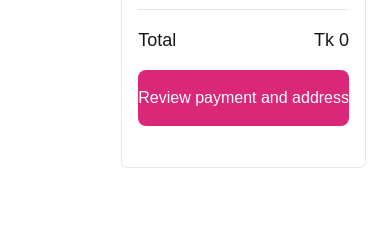
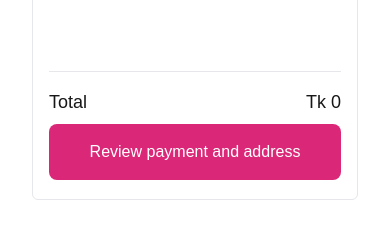
Before and after one commit to meherab-hossain/restaurent-pos-web, a Next.js app: page /dashboard in a window 390 px wide. Shown: the part 652-882 px from the top of the page. Before the commit the page ends 844 px from the top, so only its background shows below. Built offline with nearby package versions, Linux system fonts and the light colour scheme; no server answers.

Commit message:
ui updated

```diff
--- a/src/components/MenuItemVarients.tsx
+++ b/src/components/MenuItemVarients.tsx
@@ -1,3 +1,4 @@
+/* eslint-disable @typescript-eslint/no-unused-vars */
 /* eslint-disable @typescript-eslint/no-explicit-any */
 
 const MenuItemVarients = ({varients}: any) => {
--- a/src/components/common/CartItem.tsx
+++ b/src/components/common/CartItem.tsx
@@ -25,8 +25,8 @@ const CartItem = () => {
   };
 
   return (
-    <div className="max-w-md mx-auto bg-white p-4 space-y-2 border rounded-md h-[calc(100vh-250px)]">
-      <div className="h-[calc(100%-150px)] overflow-y-auto">
+    <div className="max-w-lg mx-auto bg-white p-4 space-y-2 border rounded-md h-[calc(100vh-230px)]">
+      <div className="h-[calc(100%-120px)] overflow-y-auto">
         <h2 className="text-xl font-semibold mb-4">Your items</h2>
 
         <div className="space-y-4">
@@ -64,6 +64,7 @@ const CartItem = () => {
         </div>
       </div>
 
+      <div className="flex flex-col justify-end">
       <div className="border-t pt-4">
         <div className="flex justify-between items-center mb-2">
           <div className="text-lg font-medium">Total</div>
@@ -71,9 +72,10 @@ const CartItem = () => {
         </div>
       </div>
 
-      <button className="w-full bg-pink-600 text-white py-4 rounded-lg hover:bg-pink-700 transition-colors">
+      <button className="w-full bg-pink-600 text-white px-2 py-4 rounded-lg hover:bg-pink-700 transition-colors">
         Review payment and address
       </button>
+      </div>
     </div>
   );
 };
--- a/src/pages/dashboard/index.tsx
+++ b/src/pages/dashboard/index.tsx
@@ -250,17 +250,17 @@ const DashboardPage = () => {
 
       <div className="px-4 py-6 lg:m-8 m-4">
         {/* Menu Sections */}
-        <div ref={menuRef} className="space-y-8 mt-8">
+        <div ref={menuRef} className="space-y-8 mt-8 w-full lg:w-[73%]">
           {categoriesData.map((category) => (
             <section
               key={category?.id}
               id={category?.id}
-              className="menu-section space-y-4"
+              className="menu-section space-y-4 w-full"
             >
               <h2 className="text-2xl font-bold flex items-center space-x-2">
                 <span>{category?.name}</span>
               </h2>
-              <div className="grid grid-cols-1 md:grid-cols-2 lg:grid-cols-3 gap-6">
+              <div className="grid grid-cols-1 lg:grid-cols-2 xl:grid-cols-3 gap-3">
                 {category?.menu_items
                   .filter((item:any) => item?.category_id === category?.id)
                   .map((item:any) => (
@@ -302,7 +302,7 @@ const DashboardPage = () => {
         </div>
 
         {/* Cart Preview */}
-        <div className="fixed bottom-6 right-6">
+        <div className="mt-8 lg:mt-0 lg:fixed lg:bottom-6 lg:right-6 w-full lg:w-[23%]">
           <CartItem />
         </div>
       </div>
```
